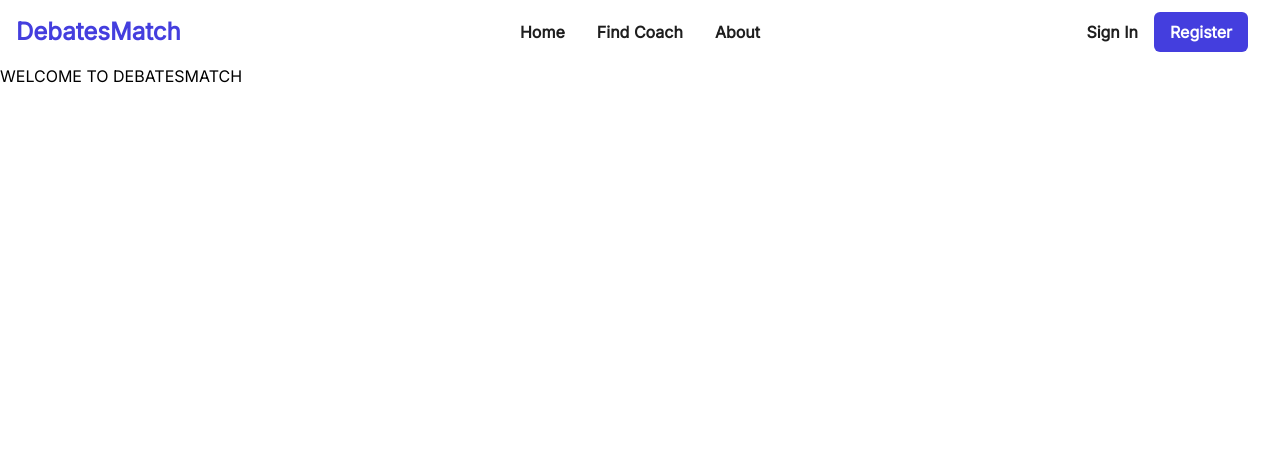
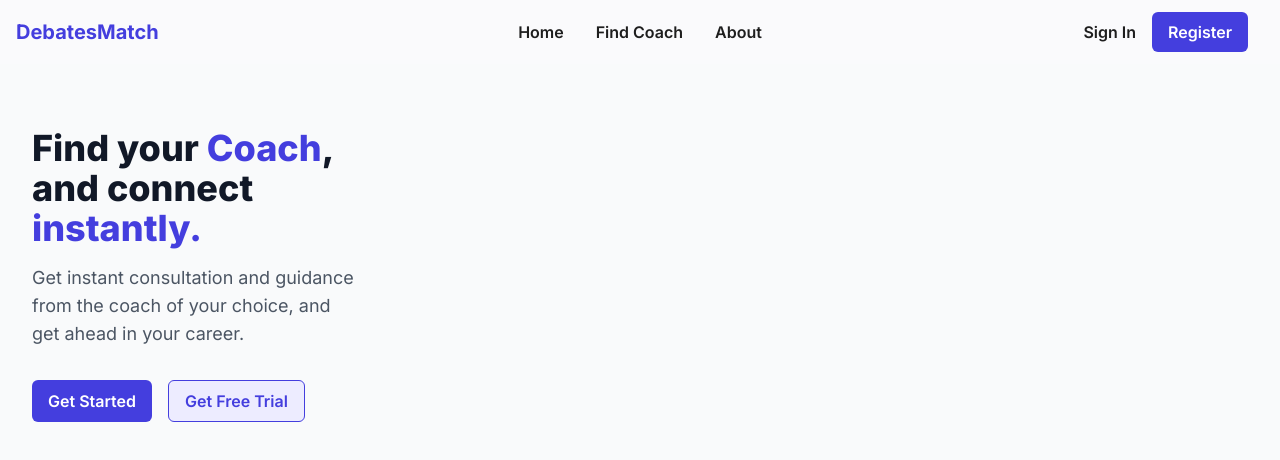
Before and after one commit to MatchGenius20/webapp, a Next.js app: page / in a window 1280 px wide. Shown: the top 460 px of the page. Built offline with nearby package versions, Linux system fonts and the light colour scheme.

Commit message:
added info in homepage

```diff
--- a/src/app/layout.tsx
+++ b/src/app/layout.tsx
@@ -2,9 +2,8 @@ import './globals.css'
 import { Inter } from 'next/font/google'
 import type { Metadata } from 'next'
 import React from 'react'
-import { Footer, Header } from '@/components/layout'
 
-const roboto = Inter({ style: 'normal', weight: '400', subsets: ['latin'] })
+const inter = Inter({ subsets: ['latin'] })
 
 export const metadata: Metadata = {
   title: 'DebatesMatch',
@@ -19,12 +18,10 @@ export default function RootLayout({
   return (
     <html lang="en">
       <head>
-        <link rel="icon" type="image/png" href="../../public/logo/logo5.png" />
+        <link rel="icon" type="image/png" href="/logo/logo5.png" />
       </head>
-      <body className={roboto.className}>
-
+      <body className={`${inter.className} bg-[#fafafc]`}>
         {children}
-
       </body>
     </html>
   )
--- a/src/app/page.tsx
+++ b/src/app/page.tsx
@@ -1,10 +1,11 @@
+import Info from "@/components/Info"
 import Navbar from "@/components/Navbar"
 
 export default async function Home() {
   return (
     <>
      <Navbar/>
-      <h1>WELCOME TO DEBATESMATCH</h1>
+      <Info/>
     </>
   )
 }
--- /dev/null
+++ b/src/components/Info.tsx
@@ -0,0 +1,40 @@
+const Hero = () => {
+  return (
+    <div className="bg-gray-50">
+      <div className="max-w-7xl mx-auto py-16 px-4 sm:px-6 lg:px-8 flex flex-col md:flex-row items-center">
+        <div className="md:w-1/2 md:pr-8 mb-8 md:mb-0">
+          <h1 className="text-4xl font-extrabold text-gray-900">
+            Find your <span className="text-[#443EDE]">Coach</span>,<br />
+            and connect <br />
+            <span className="text-[#443EDE]">instantly.</span>
+          </h1>
+          <p className="mt-4 text-lg text-gray-600">
+            Get instant consultation and guidance<br/> from the coach of your choice,
+            and <br/> get ahead in your career.
+          </p>
+          <div className="mt-8 flex space-x-4">
+            <button className="bg-[#443EDE] text-white px-4 py-2 rounded-md hover:bg-[#3836c4] font-semibold">
+              Get Started
+            </button>
+            <button className="bg-[#EDECFF] border border-[#443EDE] text-[#443EDE] px-4 py-2 rounded-md hover:bg-gray-200 font-semibold">
+              Get Free Trial
+            </button>
+          </div>
+        </div>
+        <div className="md:w-1/2 flex justify-center">
+          <div className="relative pb-56 h-0 overflow-hidden rounded-md shadow-lg">
+            <iframe
+              className="absolute top-0 left-0 w-full h-full"
+              src="https://www.youtube.com/embed/dQw4w9WgXcQ"
+              allow="accelerometer; autoplay; clipboard-write; encrypted-media; gyroscope; picture-in-picture"
+              allowFullScreen
+              title="Video"
+            ></iframe>
+          </div>
+        </div>
+      </div>
+    </div>
+  )
+}
+
+export default Hero
--- a/src/components/Navbar.tsx
+++ b/src/components/Navbar.tsx
@@ -6,7 +6,7 @@ const Navbar = () => {
       <div className="max-w-7xl mx-auto px-4 sm:px-6 lg:px-8">
         <div className="flex justify-between items-center h-16">
           <div className="flex items-center">
-            <Link href="/" className="text-2xl text-[#443EDE]  font-bold mr-8 -ml-4">
+            <Link href="/" className="text-xl text-[#443EDE]  font-bold mr-8 -ml-4">
               DebatesMatch
             </Link>
           </div>
```
